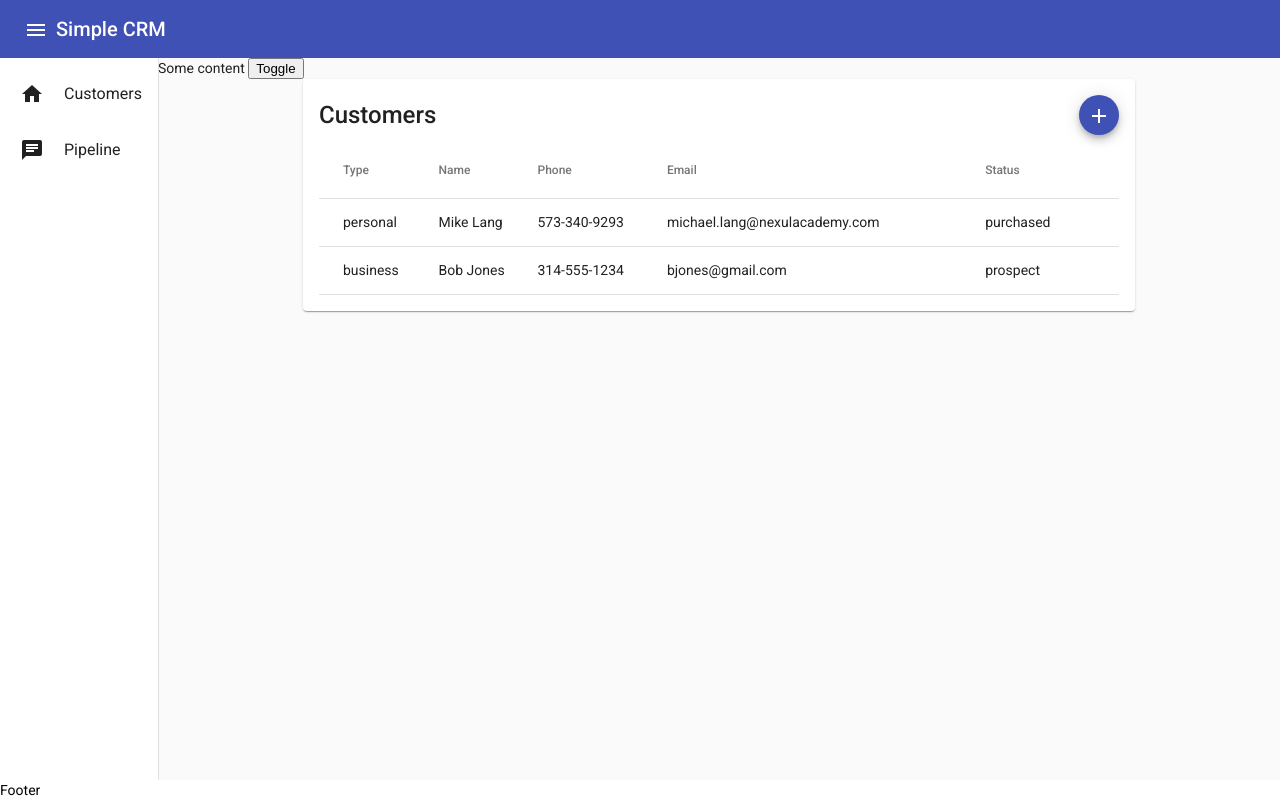
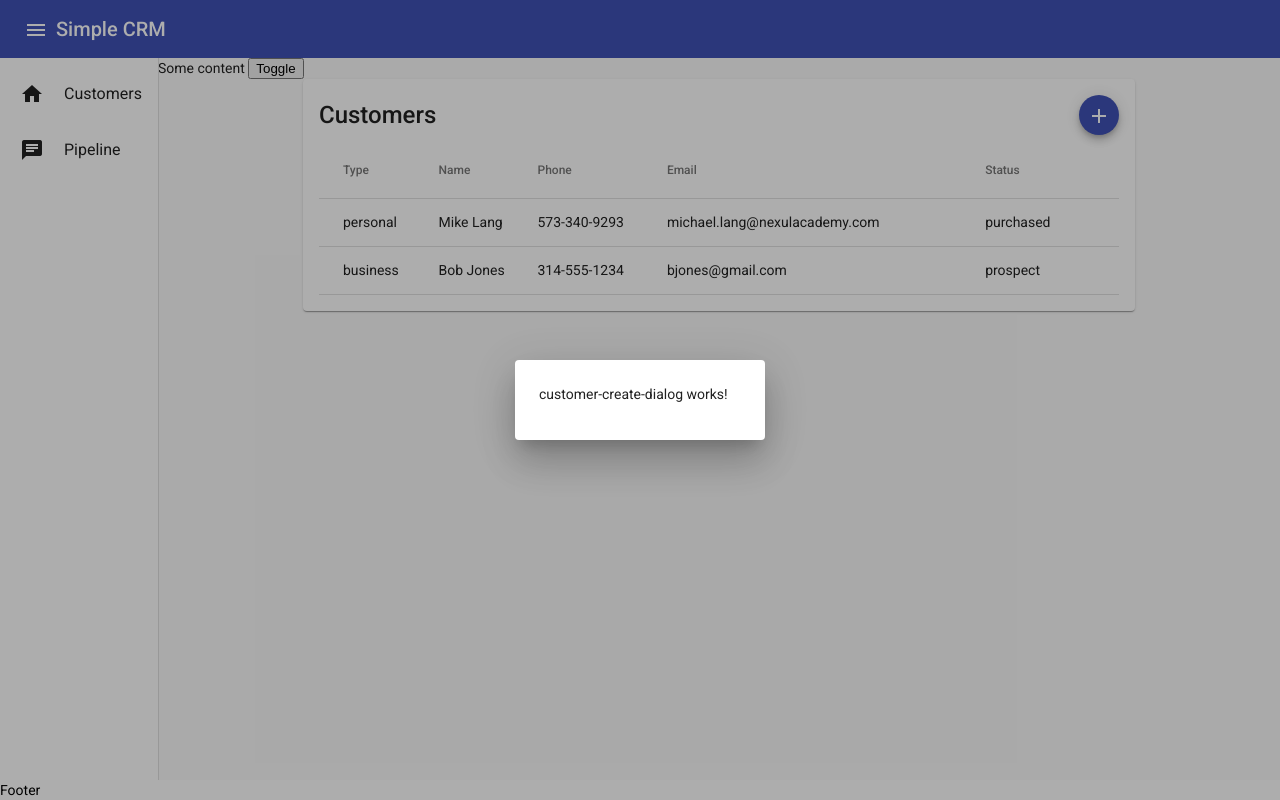
Before and after one commit to NexulAcademy/AngularInDepth-starter, an Angular app in the folder simple-crm-cli/: page /customers in a window 1280 px wide. Both pictures are taken after a click on the button "add". Built offline with nearby package versions, Linux system fonts and the light colour scheme.

Commit message:
58b: opening the dialog

```diff
--- /dev/null
+++ b/simple-crm-cli/src/app/customer/customer-create-dialog/customer-create-dialog.component.html
@@ -0,0 +1 @@
+<p>customer-create-dialog works!</p>
--- /dev/null
+++ b/simple-crm-cli/src/app/customer/customer-create-dialog/customer-create-dialog.component.ts
@@ -0,0 +1,15 @@
+import { Component, OnInit } from '@angular/core';
+
+@Component({
+  selector: 'app-customer-create-dialog',
+  templateUrl: './customer-create-dialog.component.html',
+  styleUrls: ['./customer-create-dialog.component.scss']
+})
+export class CustomerCreateDialogComponent implements OnInit {
+
+  constructor() { }
+
+  ngOnInit(): void {
+  }
+
+}
--- a/simple-crm-cli/src/app/customer/customer-list-page/customer-list-page.component.html
+++ b/simple-crm-cli/src/app/customer/customer-list-page/customer-list-page.component.html
@@ -2,7 +2,7 @@
   <mat-card-title fxLayout="row" fxLayoutAlign="space-between center" >
     <span>Customers</span>
     <span fxFlex> </span>
-    <button mat-mini-fab color="primary">
+    <button mat-mini-fab color="primary" (click)="addCustomer()">
       <mat-icon aria-label="Add Customer">add</mat-icon>
     </button>
   </mat-card-title>
--- a/simple-crm-cli/src/app/customer/customer-list-page/customer-list-page.component.ts
+++ b/simple-crm-cli/src/app/customer/customer-list-page/customer-list-page.component.ts
@@ -2,6 +2,8 @@
 import { Customer } from '../customer.model';
 import {MatTableDataSource} from '@angular/material/table';
 import { CustomerService } from '../customer.service';
+import {MatDialog, MatDialogRef, MAT_DIALOG_DATA} from '@angular/material/dialog';
+import { CustomerCreateDialogComponent } from '../customer-create-dialog/customer-create-dialog.component';
 
 @Component({
   selector: 'app-customer-list-page',
@@ -16,6 +18,7 @@
 
   constructor(
     private custSvc: CustomerService,
+    public dialog: MatDialog,
   ) {
     this.custSvc.search('').subscribe({
       next: (list) => {
@@ -31,4 +34,16 @@
   ngOnInit(): void {
   }
 
+  addCustomer() {
+    const dialogRef = this.dialog.open(CustomerCreateDialogComponent, {
+      width: '250px',
+      // data: {name: this.name, animal: this.animal},
+    });
+
+    dialogRef.afterClosed().subscribe(result => {
+      console.log('The dialog was closed');
+      //this.animal = result;
+    });
+  }
+
 }
--- a/simple-crm-cli/src/app/customer/customer.module.ts
+++ b/simple-crm-cli/src/app/customer/customer.module.ts
@@ -12,10 +12,13 @@
 import { MatIconModule } from '@angular/material/icon';
 import { MatButtonModule } from '@angular/material/button';
 import { FlexLayoutModule } from '@angular/flex-layout';
+import { CustomerCreateDialogComponent } from './customer-create-dialog/customer-create-dialog.component';
+import { MatDialogModule } from '@angular/material/dialog';
 
 @NgModule({
   declarations: [
-    CustomerListPageComponent
+    CustomerListPageComponent,
+    CustomerCreateDialogComponent
   ],
   imports: [
     CommonModule,
@@ -24,6 +27,7 @@
     FlexLayoutModule,
     MatButtonModule,
     MatCardModule,
+    MatDialogModule,
     MatIconModule,
     MatTableModule,
   ],
```
Also changed, not shown: simple-crm-cli/src/app/customer/customer-create-dialog/customer-create-dialog.component.scss (added).
